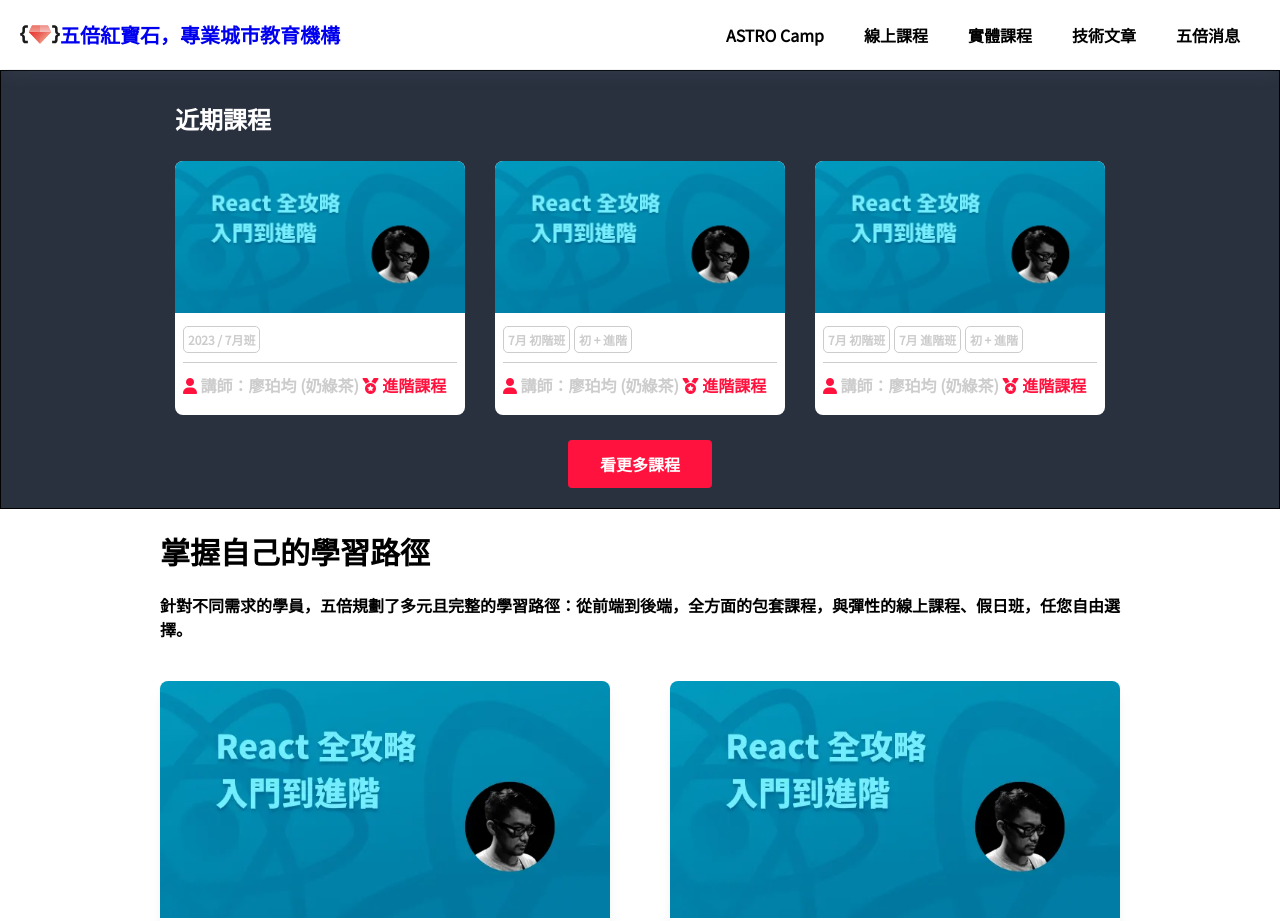
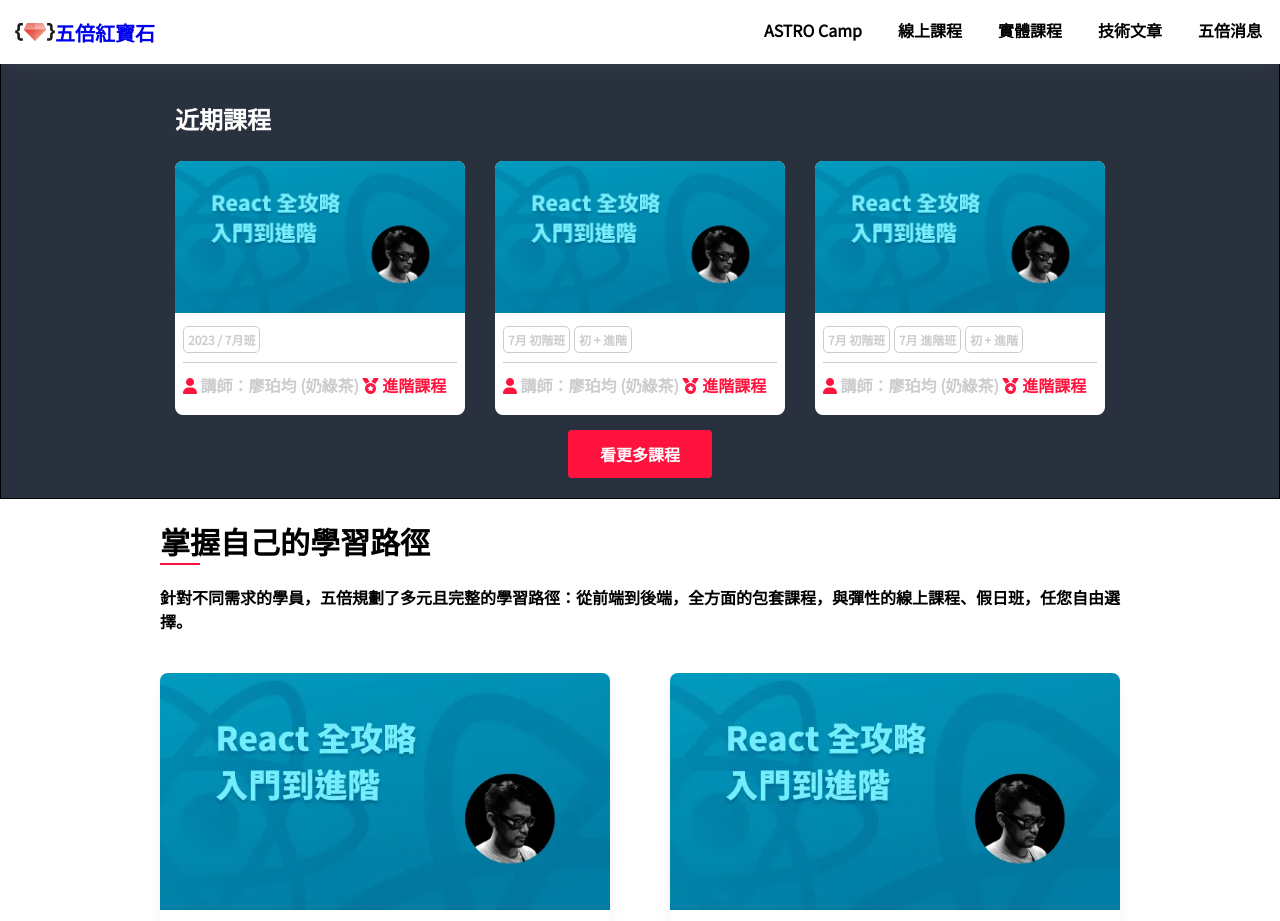
Before and after one commit to dawn-huang621/amosHtml, a plain HTML site: page AC14HTML -day04/0612作業.html in a window 1280 px wide. Shown: the top 921 px of the page. Drawn offline with Linux system fonts and the light colour scheme.

Commit message:
作業修改

```diff
--- a/AC14HTML -day04/0612作業.html
+++ b/AC14HTML -day04/0612作業.html
@@ -45,21 +45,32 @@
         position: fixed;
         top: 0;
     }
-    .bar{
+    nav .bar{
         display: flex;
         justify-content: space-between;
-        padding: 20px;
         box-shadow: 0 10px 15px -3px rgba(113,128,150,0.1),0 4px 6px -2px rgba(113,128,150,0.05);
     }
     nav .logo{
         display: flex;
+        align-items: center;
+        margin-left: 15px;
     }
     nav ul{
         display: flex;
         align-items: center;
     }
     nav ul li{
-        padding: 0 20px;
+        padding: 18px;
+        height: 100%;
+        /* border: 1px solid; */
+        border-bottom: 4px solid  transparent;
+    }
+    nav ul li a{
+        display: block;
+        color: black;
+    }
+    nav ul li:hover{
+        border-bottom: 4px solid #ff133e ;
     }
     .items{
         display: block;
@@ -70,7 +81,7 @@
     .recent-courses{
         background-color: rgb(41, 48, 62);
         border: 1px solid;
-        margin-top: 70px;
+        padding-top: 70px;
     }
     .recent-courses > div{
         width: 960px;
@@ -92,6 +103,7 @@
         border-radius: 8px;
         background-color: white;
         overflow: hidden;
+        cursor: pointer;
         /* border: 1px solid white; */
     }
     .recent-courses .class-item{
@@ -113,18 +125,26 @@
     }
     .recent-courses .more-btn{
         display: flex;
-        margin: 0 auto;
-        margin-top: 10px;
+        /* 因為下面自適應寬度 */
+        width: auto;
     }
-    .recent-courses .more-btn a{
+    /* 第一種 */
+    /* .recent-courses .more-btn{
+        padding: 12px 32px;
+        margin: auto;
+        background-color: #ff133e;
+        color: white;
+        border-radius: 4px;
         text-align: center;
-        /* display: inline-block;
-        width: 150px; */
+    } */
+    .recent-courses .more-btn{
+        width: fit-content;
         margin: auto;
         padding: 12px 32px;
         background-color: #ff133e;
         color: white;
         border-radius: 4px;
+        text-align: center;
     }
     .other-courses{
         width: 960px;
@@ -136,6 +156,13 @@
         padding: 20px 0;
         font-size: 30px;
         font-weight: 900;
+    }
+    .other-courses h1::after{
+        content: '';
+        display: block;
+        width: 40px;
+        height: 2px;
+        background-color: #ff133e;
     }
     .other-courses .class-list{
         display: flex;
@@ -165,6 +192,12 @@
         margin: 10px 0;
         color: #ff133e;
     }
+    .other-courses .go-icon{
+        margin: 0;
+    }
+    .other-courses .go-icon:hover{
+        margin-left: 10px;
+    }
     </style>
 </head>
 <body>
@@ -173,14 +206,14 @@
         <div class="bar">
             <div class="logo">
                 <img src="logo.svg">
-                <h1><a href="https://5xruby.tw/">五倍紅寶石，專業城市教育機構</a></h1>
+                <h1><a href="https://5xruby.tw/">五倍紅寶石</a></h1>
             </div>
             <ul>
-                <li>ASTRO Camp</li>
-                <li>線上課程</li>
-                <li>實體課程</li>
-                <li>技術文章</li>
-                <li>五倍消息</li>
+                <li><a href="#">ASTRO Camp</a></li>
+                <li><a href="#">線上課程</a></li>
+                <li><a href="#">實體課程</a></li>
+                <li><a href="#">技術文章</a></li>
+                <li><a href="#">五倍消息</a></li>
             </ul>
         </div>
     </nav>
@@ -248,9 +281,12 @@
                     </div>
                 </div>
             </div>
-            <div class="more-btn">
+            <!-- 第一種 外層width:auto 內層margin -->
+            <!-- <div class="more-btn">
                 <a href="#">看更多課程</a>
-            </div>
+            </div> -->
+            <!-- 第一種 一層 width:fit-content margin: auto -->
+            <a href="#" class="more-btn">看更多課程</a>
         </div>
     </section>
     <section class="other-courses">
@@ -267,7 +303,7 @@
                     <h2>線上課程</h2>
                     <p>不限時間、地點，自己掌握學習進度。課程內容包含前後端課程，附加完課即提供免費履歷健檢服務。適合在職、喜歡自己掌握進度的人。
                     </p>
-                    <a href="#" class="go-course">前往課程></a>
+                    <a href="#" class="go-course">前往課程<span class="go-icon">></span></a>
                 </div>
             </div>
             <div class="card">
@@ -283,5 +319,14 @@
             </div>
         </div>
     </section>
+
+    <!-- 作業檢討
+        vertical-align: middle
+        如果不使用上面，寫固定高度
+        圓角 p 439
+        margin auto對自己有用
+        :
+     -->
+
 </body>
 </html>
```
